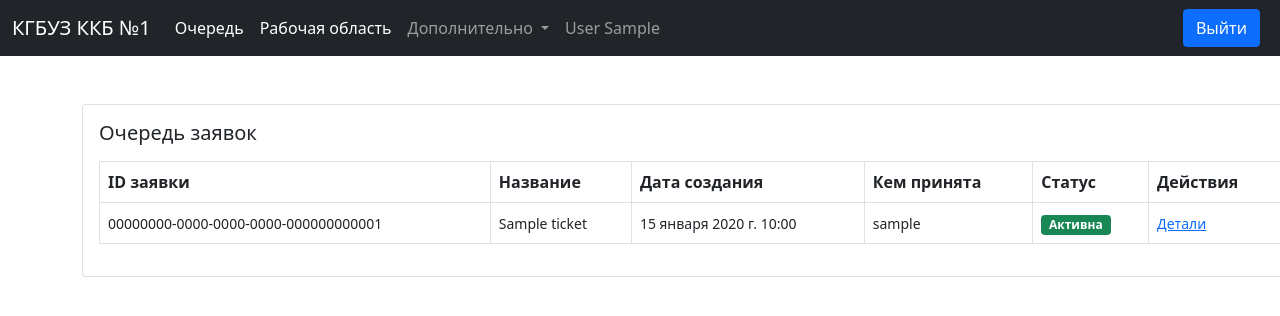
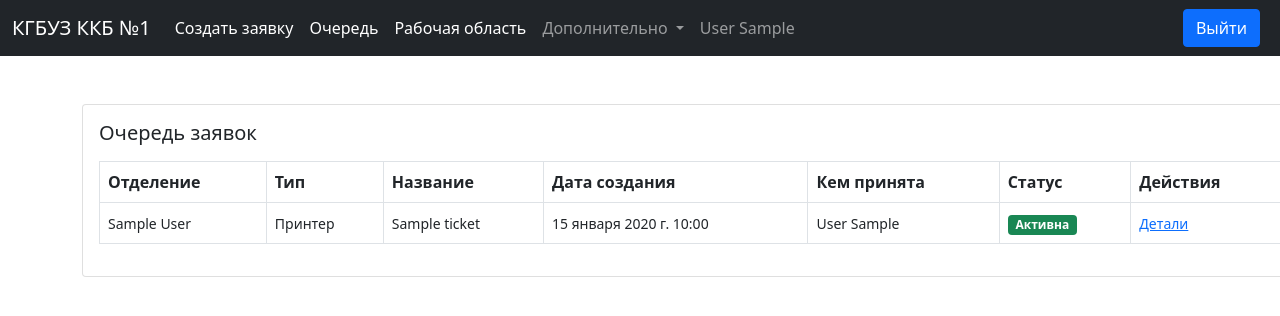
Before and after one commit to BlackWiind/ticket_env, a Django app: page /ticket/all-tickets/ in a window 1280 px wide. Shown: the top 316 px of the page. Run offline with Django 4.2, Linux system fonts and the light colour scheme; a user stored in the database is signed in; tables that the repository leaves empty hold one stand-in row (values such as "Sample post"); some libraries are stand-ins or nearby versions.

Commit message:
Добавлено поле "тип" к заявкам. Для инжинеров добавлена возможность добавлять и обновлять заявки.

```diff
--- a/templates/base.html
+++ b/templates/base.html
@@ -24,6 +24,9 @@
             </button>
             <div class="collapse navbar-collapse">
                 <ul class="navbar-nav me-auto mb-2 mb-lg-0">
+                    <li class="nav-item">
+                        <a class="nav-link active" href="{% url 'create-ticket' %}">Создать заявку</a>
+                    </li>
                     <li class="nav-item">
                         <a class="nav-link active" href="{% url 'ticket-queue'%}">Очередь</a>
                     </li>
@@ -54,7 +57,7 @@
 
     <nav class="navbar navbar-expand-lg navbar-dark bg-dark">
         <div class="container-fluid">
-            <a class="navbar-brand" href="#">Система заявок.</a>
+            <a class="navbar-brand" href="#">КГБУЗ ККБ №1</a>
             <button class="navbar-toggler" type="button" data-bs-toggle="collapse"
                     data-bs-target="#navbarSupportedContent" aria-controls="navbarSupportedContent" aria-expanded="false"
                     aria-label="Toggle navigation">
@@ -62,9 +65,6 @@
             </button>
             <div class="collapse navbar-collapse" id="navbarSupportedContent">
                 <ul class="navbar-nav me-auto mb-2 mb-lg-0">
-<!--                    <li class="nav-item">-->
-<!--                        <a class="nav-link active" aria-current="page" href="{% url 'dashboard' %}">Home</a>-->
-<!--                    </li>-->
                     <li class="nav-item">
                         <a class="nav-link active" href="{% url 'create-ticket' %}">Создать заявку</a>
                     </li>
--- a/templates/ticket/all_tickets.html
+++ b/templates/ticket/all_tickets.html
@@ -7,7 +7,8 @@
 
         <table class="table table-bordered" id="sortedTable">
             <thead>
-                <th scope="col" onclick="sortTable(0)">ID заявки</th>
+                <th scope="col" onclick="sortTable(0)">Отделение</th>
+                <th scope="col" onclick="sortTable(0)">Тип</th>
                 <th scope="col" onclick="sortTable(1)">Название</th>
                 <th scope="col" onclick="sortTable(2)">Дата создания</th>
                 <th scope="col" onclick="sortTable(3)">Кем принята</th>
@@ -17,11 +18,12 @@
             <tbody>
             {% for ticket in tickets %}
                 <tr>
-                    <td><small>{{ticket.ticket_number}}</small></td>
+                    <td><small>{{ticket.department}}</small></td>
+                    <td><small>{{ticket.get_ticket_type_display}}</small></td>
                     <td><small>{{ticket.title}}</small></td>
                     <td><small>{{ticket.date_created}}</small></td>
                     {% if ticket.assigned_to %}
-                    <td><small>{{ticket.assigned_to}}</small></td>
+                    <td><small>{{ticket.assigned_to.last_name}} {{ticket.assigned_to.first_name}}</small></td>
                     {% else %}
                     <td><small>------</small></td>
                     {% endif %}
--- a/templates/ticket/create_ticket.html
+++ b/templates/ticket/create_ticket.html
@@ -15,6 +15,10 @@
                         <label class="form-label">Название</label>
                         {% render_field form.title class="form-control" %}
                     </div>
+                    <div class="mb-3">
+                        <label class="form-label">С чем проблема?</label>
+                        {% render_field form.ticket_type class="form-control" %}
+                    </div>
 
                     <div class="mb-3">
                         <label class="form-label">Текст заявки</label>
--- a/templates/ticket/update_ticket.html
+++ b/templates/ticket/update_ticket.html
@@ -15,7 +15,10 @@
                         <label class="form-label">Название</label>
                         {% render_field form.title class="form-control" %}
                     </div>
-
+                    <div class="mb-3">
+                        <label class="form-label">С чем проблема?</label>
+                        {% render_field form.ticket_type class="form-control" %}
+                    </div>
                     <div class="mb-3">
                         <label class="form-label">Текст заявки</label>
                         {% render_field form.description class="form-control" %}
--- a/ticket/form.py
+++ b/ticket/form.py
@@ -5,10 +5,10 @@ from .models import Ticket
 class CreateTicketForm(forms.ModelForm):
     class Meta:
         model = Ticket
-        fields = ['title', 'description']
+        fields = ['title', 'description', 'ticket_type']
 
 
 class UpdateTicketForm(forms.ModelForm):
     class Meta:
         model = Ticket
-        fields = ['title', 'description']
+        fields = ['title', 'description', 'ticket_type']
--- a/ticket/models.py
+++ b/ticket/models.py
@@ -1,6 +1,6 @@
 import uuid
 from django.db import models
-from users.models import User
+from users.models import User,Department
 
 
 class Ticket(models.Model):
@@ -9,6 +9,15 @@ class Ticket(models.Model):
         ('Completed', 'Completed'),
         ('Pending', 'Pending'),
     )
+
+    type_choices = (
+        ('print', 'Принтер'),
+        ('computer', 'Компьютер'),
+        ('bars', 'БАРС'),
+        ('internet', 'Интернет'),
+        ('mounting', 'Установка оборудования'),
+    )
+
     ticket_number = models.UUIDField(default=uuid.uuid4)
     title = models.CharField(max_length=100)
     description = models.TextField()
@@ -18,6 +27,8 @@ class Ticket(models.Model):
     is_resolved = models.BooleanField(default=False)
     closed_date = models.DateTimeField(null=True, blank=True)
     ticket_status = models.CharField(max_length=20, choices=status_choices)
+    department = models.ForeignKey(Department, on_delete=models.PROTECT, null=True, blank=True)
+    ticket_type = models.CharField(max_length=30, choices=type_choices)
 
     def __str__(self):
         return self.title
--- a/ticket/views.py
+++ b/ticket/views.py
@@ -50,6 +50,7 @@ def create_ticket(request):
             ticket = form.save(commit=False)
             ticket.created_by = request.user
             ticket.ticket_status = 'Pending'
+            ticket.department = request.user.department
             ticket.save()
             messages.info(request, 'Заявка успешно создана.')
             return redirect('dashboard')
@@ -115,12 +116,16 @@ class All_Tickets(ListView):
 # просмотр очетеди заявок
 class Ticket_queue(ListView):
     model = Ticket
-    paginate_by = 5
+    paginate_by = 10
     template_name = 'ticket/ticket_queue.html'
     context_object_name = 'tickets'
 
     def get_queryset(self):
         return Ticket.objects.filter(ticket_status='Pending')
+
+    def get_context_data(self, *, object_list=None, **kwargs):
+        context = super().get_context_data(**kwargs)
+        return context
 
 # @login_required
 # def ticket_queue(request):
```
Also changed, not shown: templates/dashboard/dashboard.html (+0 -16 lines), templates/ticket/all_closed_tickets.html (+5 -3 lines), templates/ticket/ticket_details.html (+11 -6 lines), templates/ticket/ticket_queue.html (+5 -3 lines), templates/ticket/workspace.html (+5 -3 lines).
